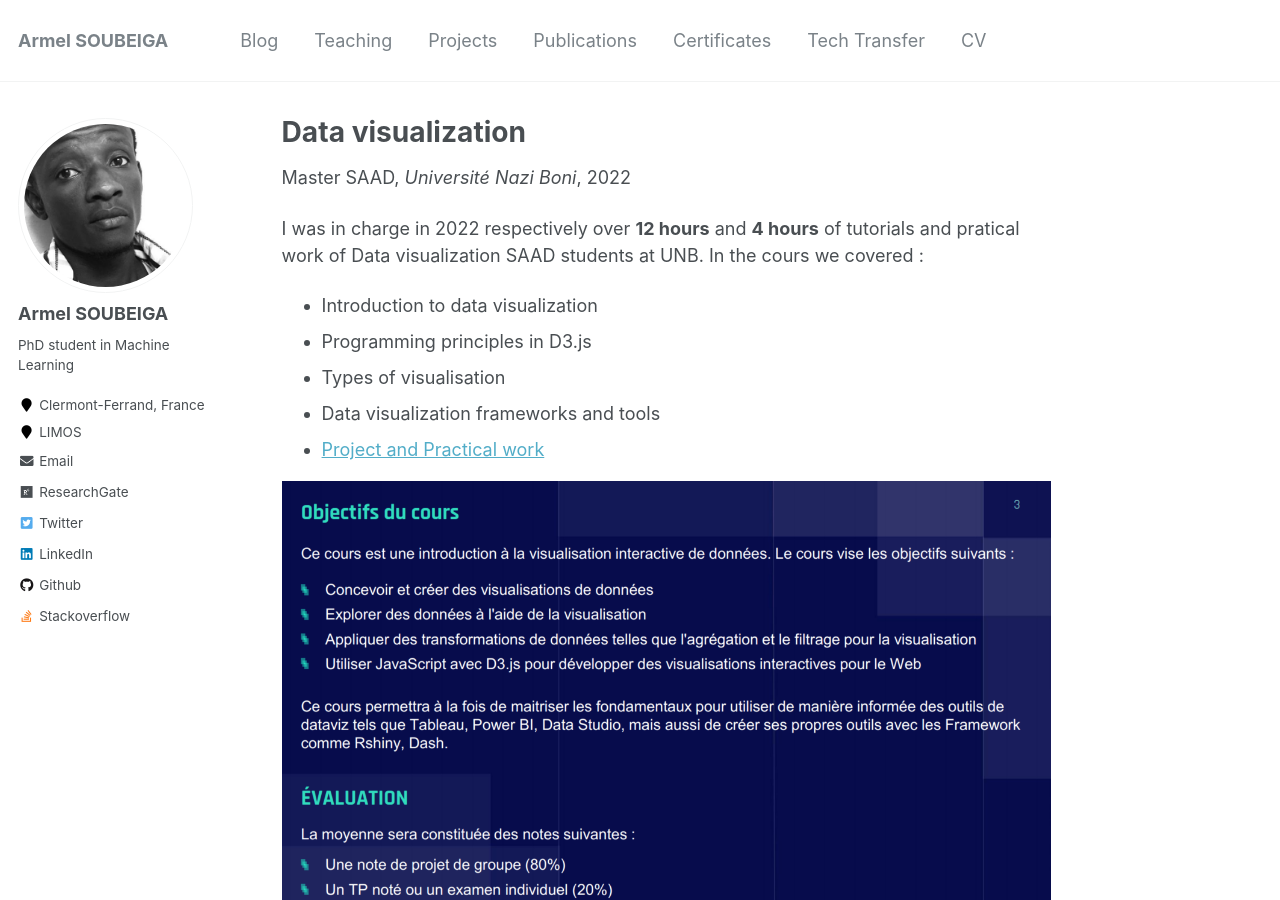
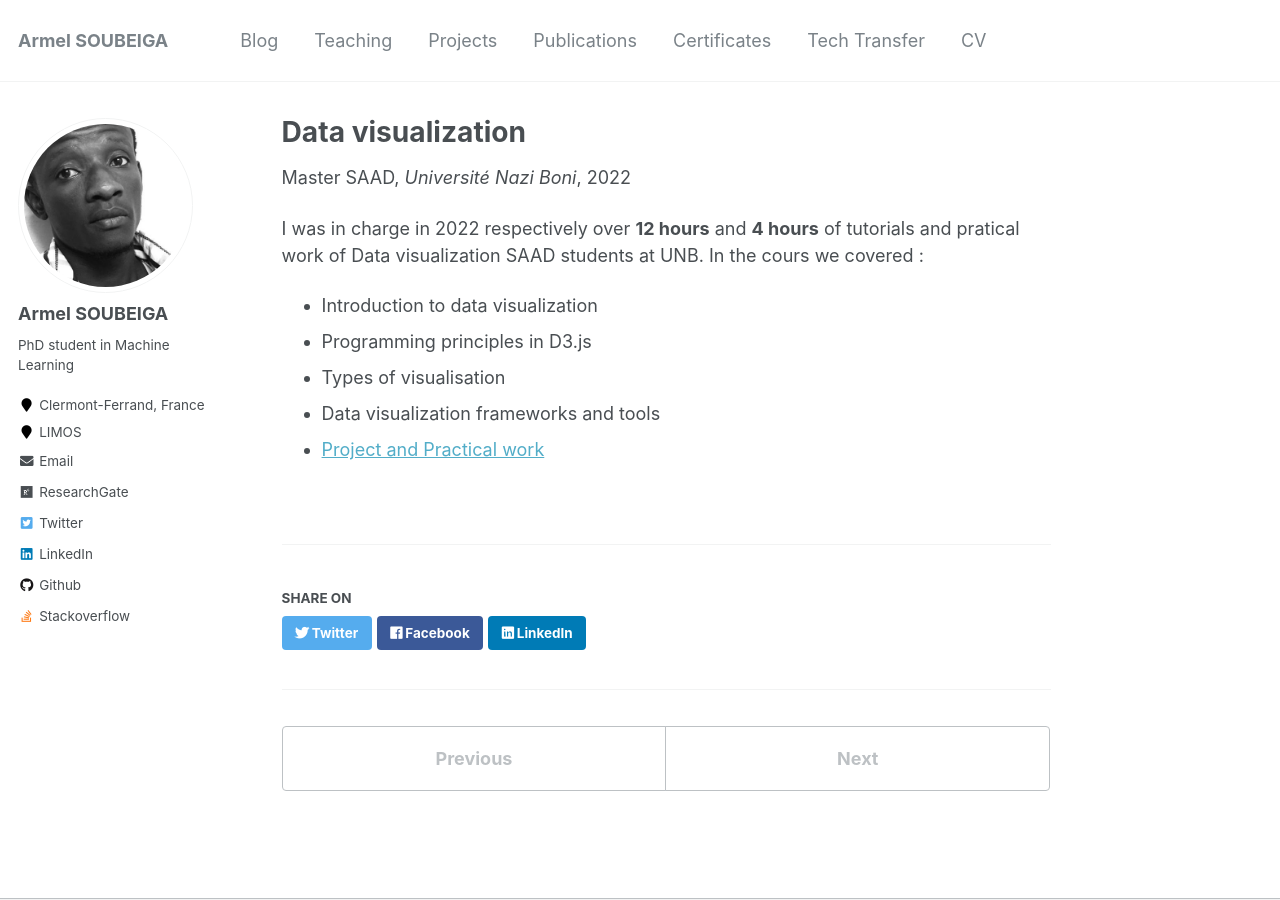
Before and after one commit to armelsoubeiga/neweb, a Jekyll site: the page built from _teaching/dataviz.md, in a window 1280 px wide and 900 px high. Built offline with Jekyll 4.4.1, drawn with Linux system fonts in a browser that asks for light colours.

Commit message:
Update dataviz.md

```diff
--- a/_teaching/dataviz.md
+++ b/_teaching/dataviz.md
@@ -15,5 +15,3 @@ In the cours we covered :
 * Types of visualisation
 * Data visualization frameworks and tools
 * [Project and Practical work](https://armelsoubeiga.github.io/Cours/dataviz/2021/12/01/Visualisation-des-donn%C3%A9es.html)
-
-![transcript](/images/dataviz.png)
```
